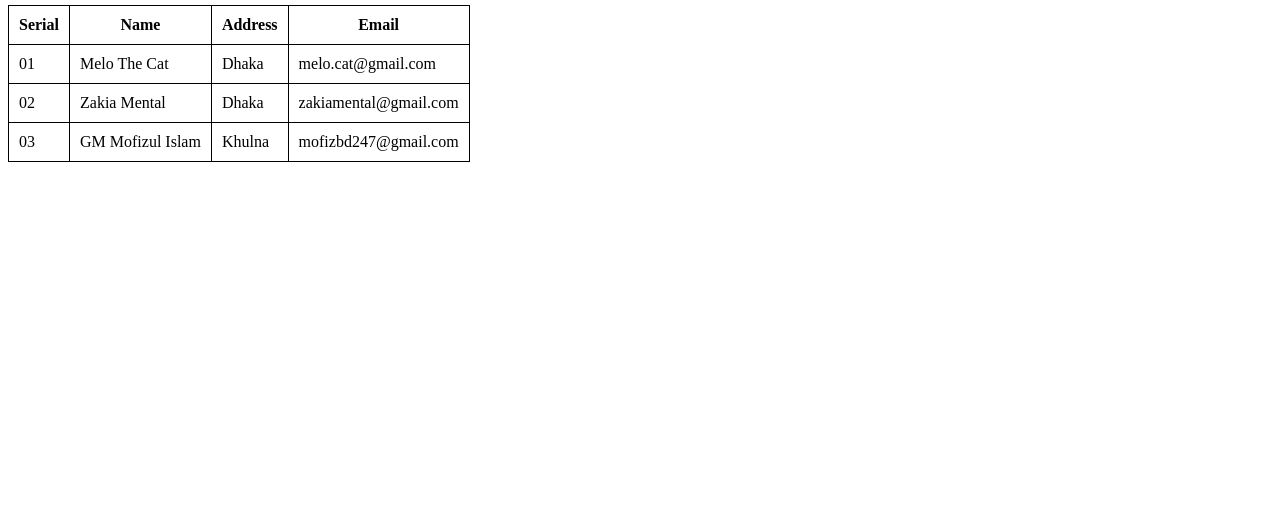
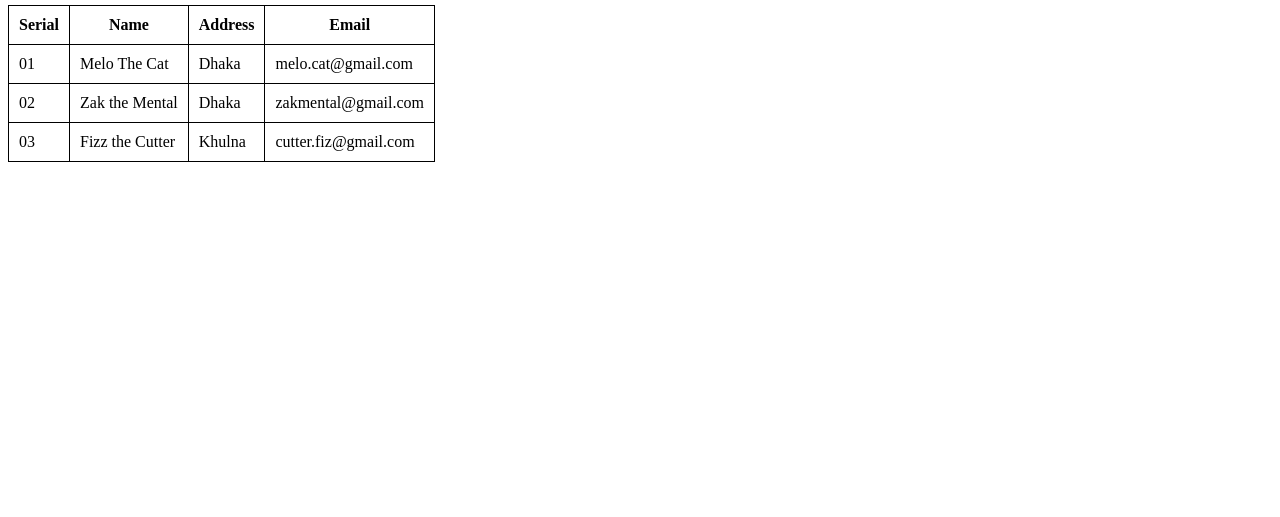
Before and after one commit to methubd/methu-module4-ph, a plain HTML site: page index.html in a window 1280 px wide. Shown: the part 283-800 px from the top of the page. Drawn offline with Linux system fonts and the light colour scheme.

Commit message:
last update

```diff
--- a/index.html
+++ b/index.html
@@ -43,15 +43,15 @@
         </tr>
         <tr>
             <td>02</td>
-            <td>Zakia Mental</td>
+            <td>Zak the Mental</td>
             <td>Dhaka</td>
-            <td>zakiamental@gmail.com</td>
+            <td>zakmental@gmail.com</td>
         </tr>
         <tr>
             <td>03</td>
-            <td>GM Mofizul Islam</td>
+            <td>Fizz the Cutter</td>
             <td>Khulna</td>
-            <td>mofizbd247@gmail.com</td>
+            <td>cutter.fiz@gmail.com</td>
         </tr>
     </table>
 </body>
```
